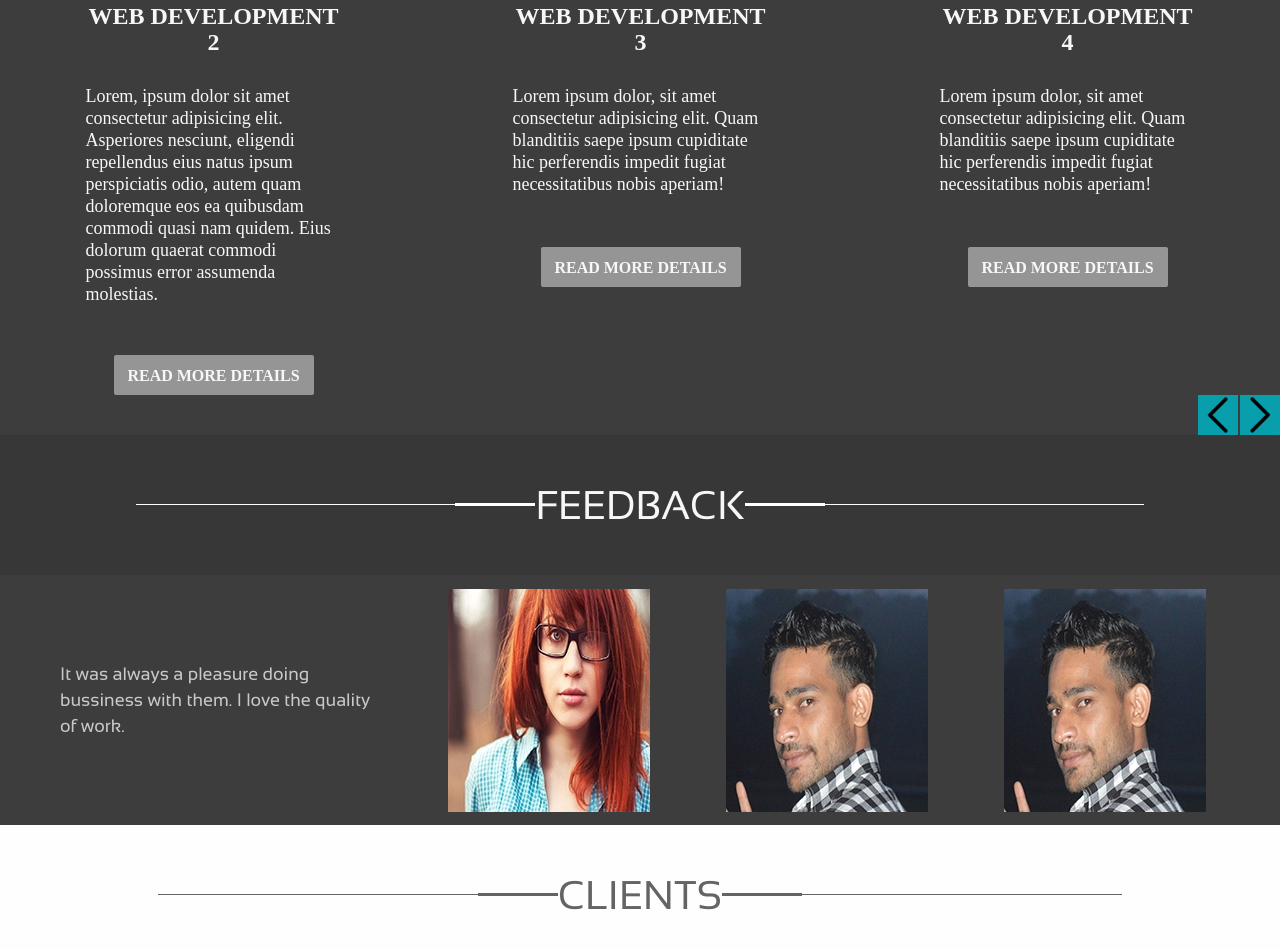
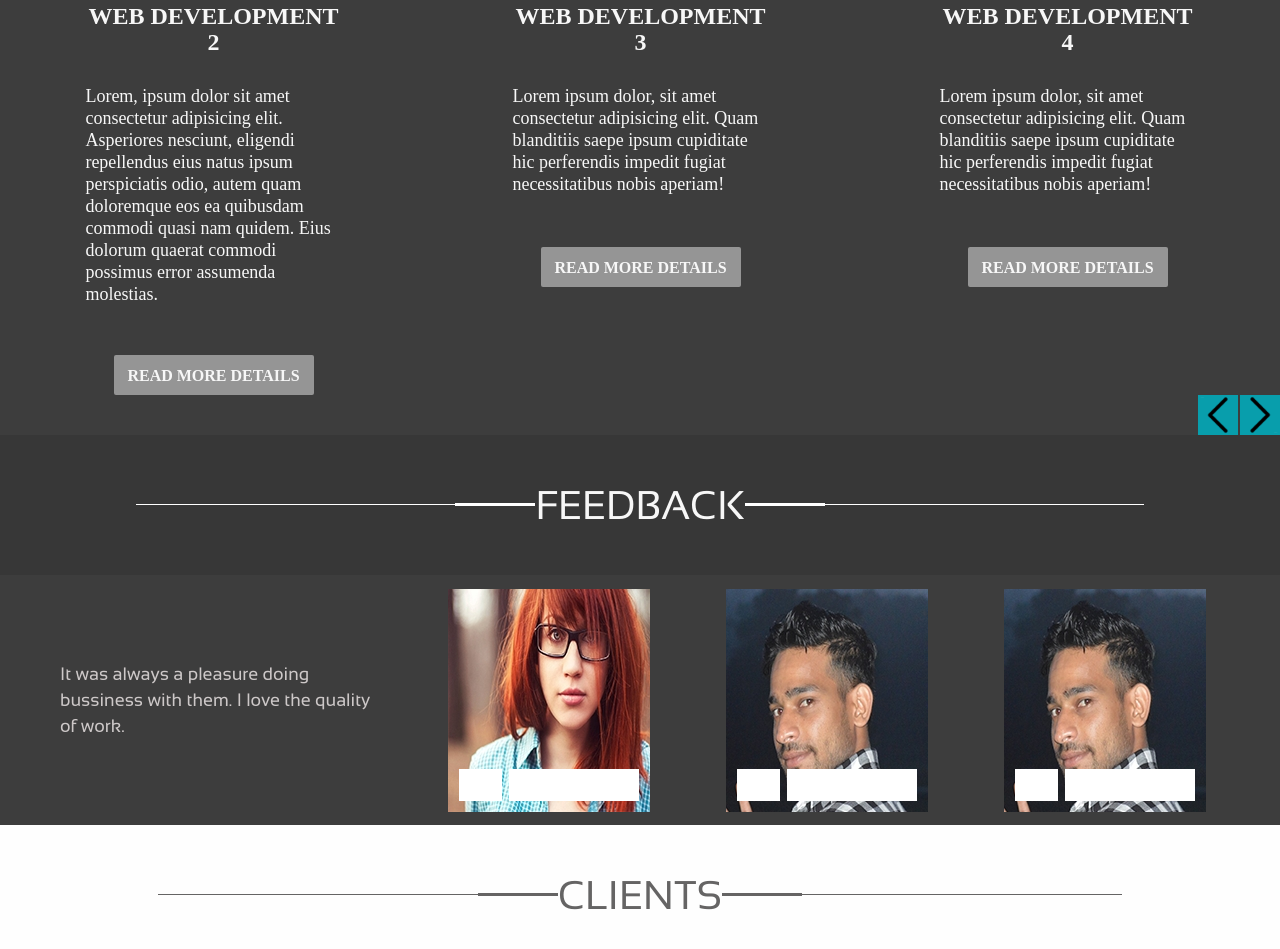
Before and after one commit to id320kmh/Service-project, a plain HTML site: page index.html in a window 1280 px wide. Shown: the part 1619-2568 px from the top of the page. Drawn offline with nearby package versions, Linux system fonts and the light colour scheme; a web font is replaced by a local one.

Commit message:
little changes in service slider

```diff
--- a/#source/scss/style.scss
+++ b/#source/scss/style.scss
@@ -529,7 +529,24 @@ body {
 }
 
 .person-card {
-    &__info {}
-    &__num {}
-    &__who {}
+    position: relative;
+    &__info {
+        width: 180px;
+        height: 32px;
+        position: absolute;
+        top:180px; left: 11px;
+        // background: #fff;
+        @include flexbox();
+        justify-content: space-between;
+    }
+    &__num {
+        flex: 0 0 43px;
+        // width: 43px;
+        height: 32px;
+        background: #fff;
+    }
+    &__who {
+        background: #fff;
+        flex: 0 0 130px;
+    }
 }
```
Also changed, not shown: css/style.css.
